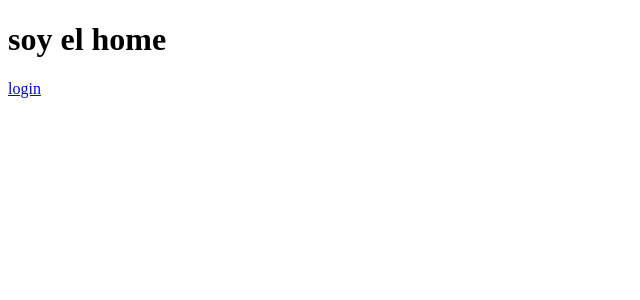
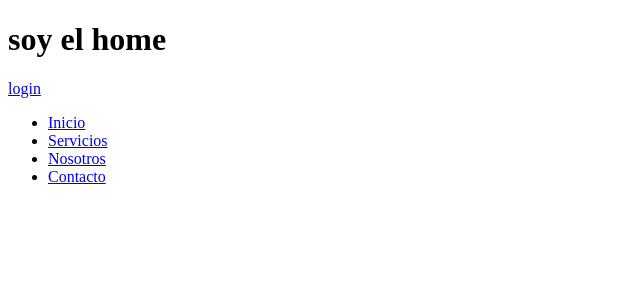
Before and after one commit to SkullB0yG/proyectos, a Flask app: page /home in a window 1280 px wide. Shown: the top 300 px of the page, without its empty margins (0-640 px from the left). Run offline with Flask 3, Linux system fonts and the light colour scheme.

Commit message:
Se agrega lista al home.html y se cambia redireciones de / a home y de /ip a /show_information_adress

```diff
--- a/sqlInpy/app.py
+++ b/sqlInpy/app.py
@@ -2,7 +2,7 @@
 
 app= Flask(__name__)
 
-@app.route("/")
+@app.route("/ip")
 def Obt_ip():
     """
     NOS PERMITE VER LA INFORMACION VER LA
@@ -12,6 +12,11 @@
     usr_ip_information = request.remote_addr
     response = make_response(redirect("/show_information_adress"))
     response.set_cookie("user_ip_information", usr_ip_information)
+    return response
+
+@app.route("/")
+def Init():
+    response = make_response(redirect("/home"))
     return response
 
 @app.route("/home")
--- a/sqlInpy/templates/home.html
+++ b/sqlInpy/templates/home.html
@@ -8,6 +8,14 @@
 <body>
     <h1>soy el home</h1>
     <a href="./login.html">login</a>
+     <nav>
+    <ul>
+      <li><a href="#inicio">Inicio</a></li>
+      <li><a href="#servicios">Servicios</a></li>
+      <li><a href="#nosotros">Nosotros</a></li>
+      <li><a href="#contacto">Contacto</a></li>
+    </ul>
+  </nav>
 
 </body>
 </html>
```
